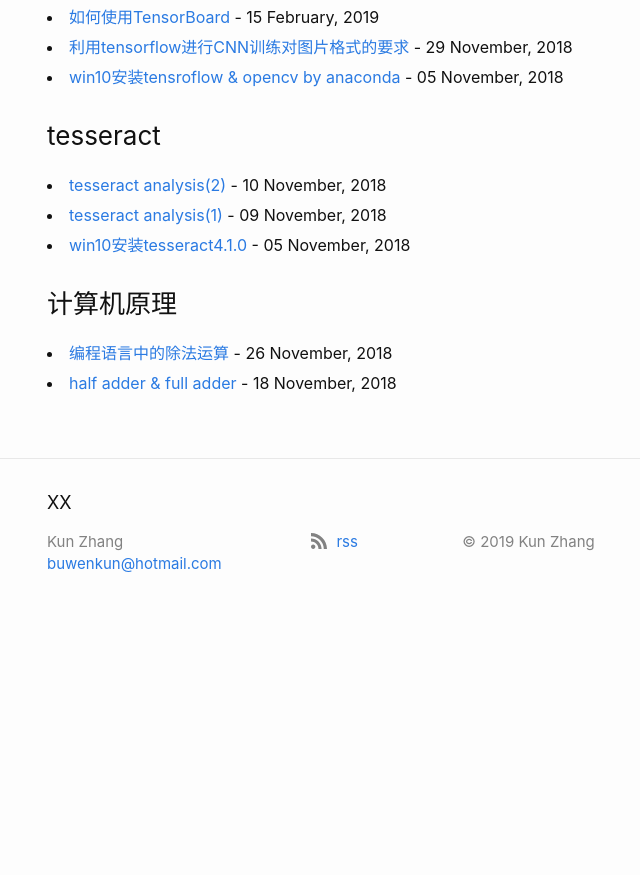
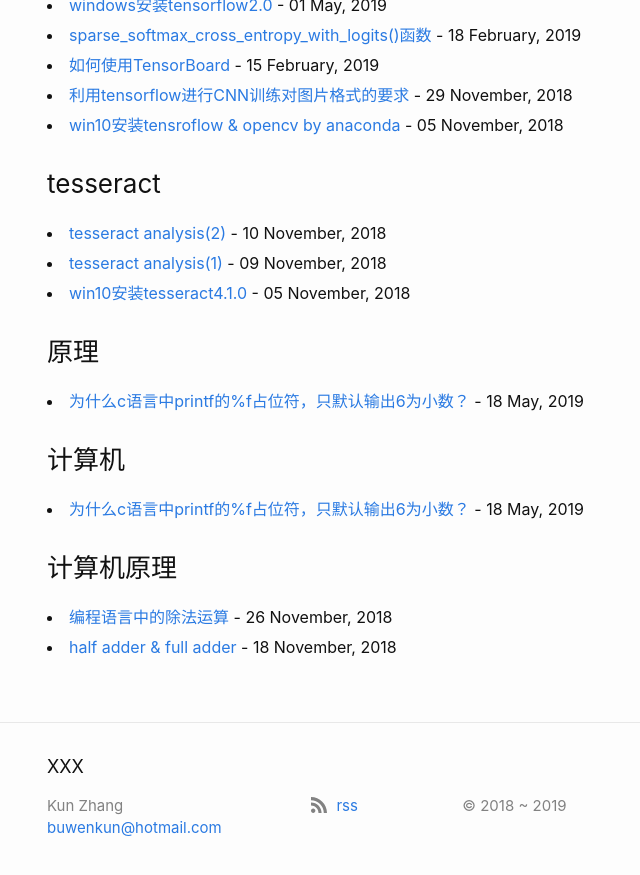
Before and after one commit to zhangkuncode/zhangkuncode.github.io, a Jekyll site: the page built from tags.md, in a window 1280 px wide and 900 px high, scrolled down 1938 px. Shown: the top 875 px of the window, without its empty margins (223-863 px from the left). Built offline with Jekyll 4.4.1, drawn with Linux system fonts in a browser that asks for light colours; before the commit the page ends 2574 px from its top, so only the background shows below that.

Commit message:
add float

```diff
--- a/_config.yml
+++ b/_config.yml
@@ -1,8 +1,8 @@
-title: XX
+title: XXX
 author: Kun Zhang
 email: buwenkun@hotmail.com
 description: > # this means to ignore newlines until "twitter_username:"
-    © 2019 Kun Zhang
+    © 2018 ~ 2019
 
 # social links
 # github_username: zhangkuncode
@@ -28,6 +28,7 @@
 # - username: jekyll2
 #   instance: example.com
 
+# 显示摘录
 show_excerpts: false # set to true to show excerpts on the homepage
 
 # Minima date format
--- /dev/null
+++ b/_posts/2019-05-18-float.md
@@ -0,0 +1,7 @@
+---
+layout: post
+tags: 计算机 原理
+title: 为什么c语言中printf的%f占位符，只默认输出6为小数？
+---
+
+根据IEEE754标准，尾数位有23位，最大值2^23 = 8388608, 有7位，但是只能精确表示前6位
```
